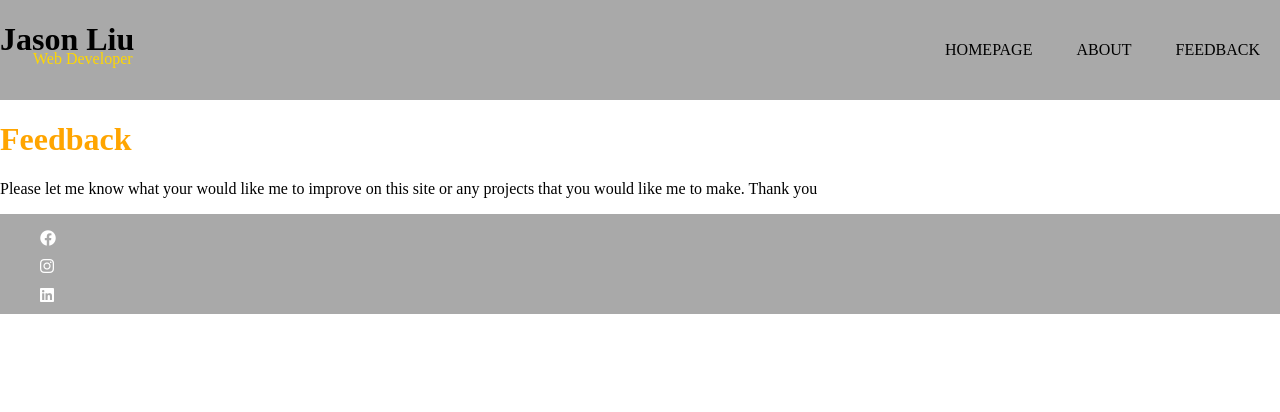
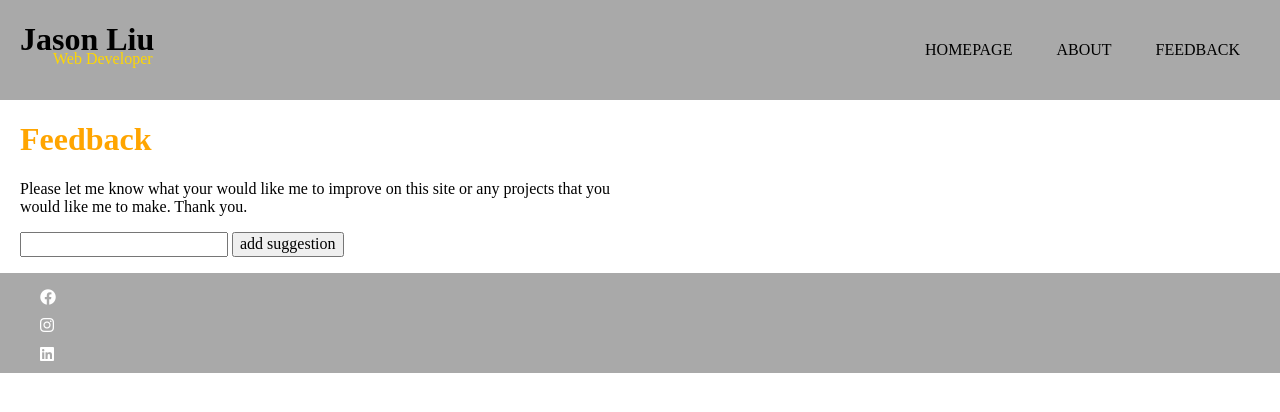
Before and after one commit to zenmarshy1103/myportforliopage, a plain HTML site: page feedback.html in a window 1280 px wide. Drawn offline with nearby package versions, Linux system fonts and the light colour scheme.

Commit message:
Assignment 2 added
Contains:
1. Assignment 1 (Index and about page)
2. Assignment 2 (Feedback page)

```diff
--- a/assets/css/layout.css
+++ b/assets/css/layout.css
@@ -40,32 +40,24 @@ body {
     margin: 0 auto;
 }
 
-
-
-/* .about-me-intro {
-    display: grid;
-    grid-template-columns: repeat(2, 1fr);
-} */
-
 .about-me-intro {
     display: flex;
-    gap: 20px
-
+    gap: 20px;
 }
 
 .about-me-text {
     width: 300px;
 }
 
-/* .about-me-description {
-    height: 50px;
-    justify-items: start;
-} */
-
 .projects {
     display: grid;
     grid-template-columns: repeat(4, 1fr);
     column-gap: 6rem;
+}
+
+.feedback-container p {
+    width: 50%;
+    text-align: left;
 }
 
 .footer-col {
@@ -96,7 +88,6 @@ footer ul {
     .projects{
         grid-template-columns: 1fr 1fr 1fr 1fr;
     }
-
 }
 
 @media (min-width: 800px) and (max-width:1800px) {
@@ -117,4 +108,13 @@ footer ul {
         "description"
         ;
     }
+    .left-space {
+        padding-left: 5px;
+    }
+    .right-space {
+        padding-right: 5px;
+    }
+    .navigation li {
+        margin-left: -30px;
+    }
 }
--- a/assets/css/typography.css
+++ b/assets/css/typography.css
@@ -39,3 +39,7 @@ main h1 {
 .about-me-name {
     text-transform: capitalize;
 }
+
+span {
+    text-transform: capitalize;
+}
--- a/assets/js/script.js
+++ b/assets/js/script.js
@@ -0,0 +1,33 @@
+//Assignment 2 - Using Javascript to build a input field for user to type the text and
+//               when the add button is pressed the entered text displays on the screen
+//               underneath the input box in a list format.
+
+
+//Modification: This version is modified differently to what  is specified on the
+//               assignment criteria. This version acts as a feedback where the user
+//               type in their suggestions or anything and after pressing add suggestion
+//               button, user's suggestions will display underneath the input field in a
+//               list format.
+
+
+function addSuggestion() {
+
+    //Store the value of the text entered in the input field
+    var textEntered = document.querySelector('[data-suggestion]').value;
+
+    //Assign suggestion list to variable
+	var suggestionList = document.querySelector("[data-suggestion-list]");
+
+    //Create an li element and have it a variable for storing purpose
+	const singleEntry = document.createElement("li");
+
+    //Write the text entered in the input filed to the li element
+	singleEntry.innerHTML = textEntered;
+
+    //Append the variable in a form of list element onto the unordered list. This will output it on the screen.
+	suggestionList.append(singleEntry);
+
+    //clear the value on the input field after the text has been appended to the list
+    document.querySelector('[data-suggestion]').value = "";
+
+}
--- a/feedback.html
+++ b/feedback.html
@@ -20,15 +20,15 @@
       crossorigin="anonymous"
       referrerpolicy="no-referrer"
     />
+    <script src="./assets/js/script.js" defer></script>
   </head>
-
   <body>
     <header>
-      <section class="author">
+      <section class="author left-space">
         <h1 class="full-name">jason liu</h1>
-        <p class="title">web developer</p>
+        <p class="title left-space">web developer</p>
       </section>
-      <nav class="navigation">
+      <nav class="navigation right-space">
         <ul>
           <li>
             <a href="./index.html">homepage</a>
@@ -43,18 +43,17 @@
       </nav>
     </header>
     <main>
-        <div class="feedback-container">
-            <div>
-                <h1>feedback</h1>
-                <p>Please let me know what your would like me to improve on this site or any projects that you would like me to make. Thank you</p>
-            </div>
-            <div class="advice-text-editor">
-
-            </div>
-
-        </div>
-
-
+      <div class="feedback-container left-space">
+        <h1>feedback</h1>
+        <p>
+         <span>please</span> let me know what your would like me to improve on this site or any projects that you would like me to make. <span>thank</span> you.
+        </p>
+      </div>
+      <div class="advice-text-editor left-space">
+        <input type="text" data-suggestion>
+        <button onclick="addSuggestion()">add suggestion</button>
+        <ul data-suggestion-list></ul>
+      </div>
     </main>
     <footer class="footer-col">
       <ul>
```
Also changed, not shown: about.html (+5 -5 lines), index.html (+7 -2 lines), assets/css/component.css (line endings or trailing spaces), assets/css/global.css (line endings or trailing spaces).
